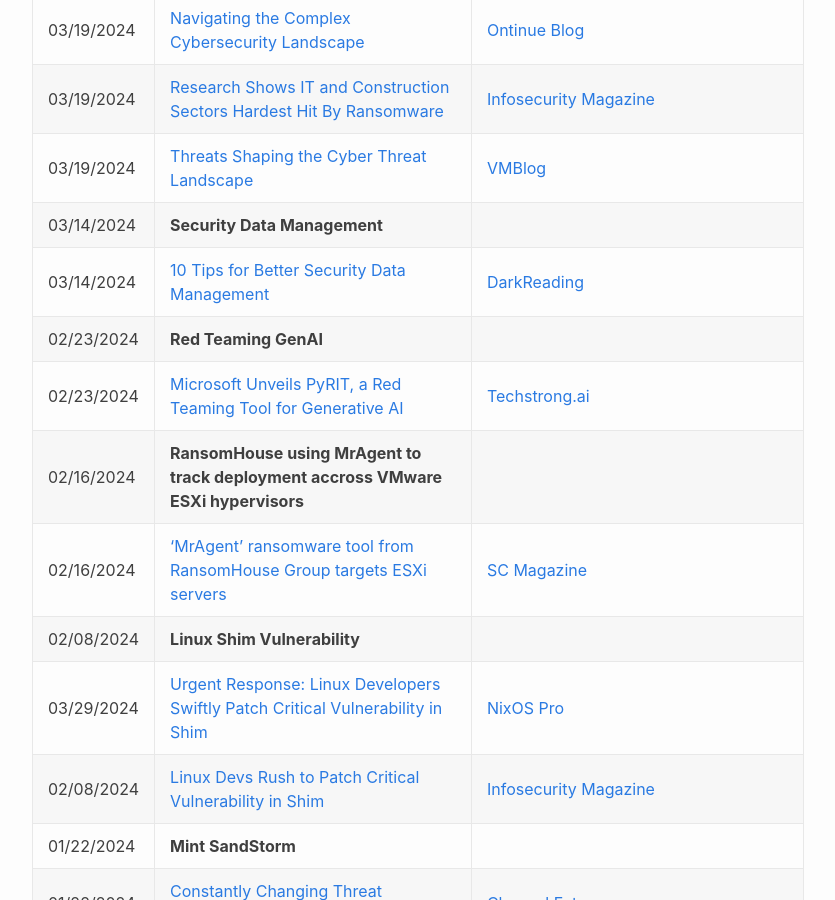
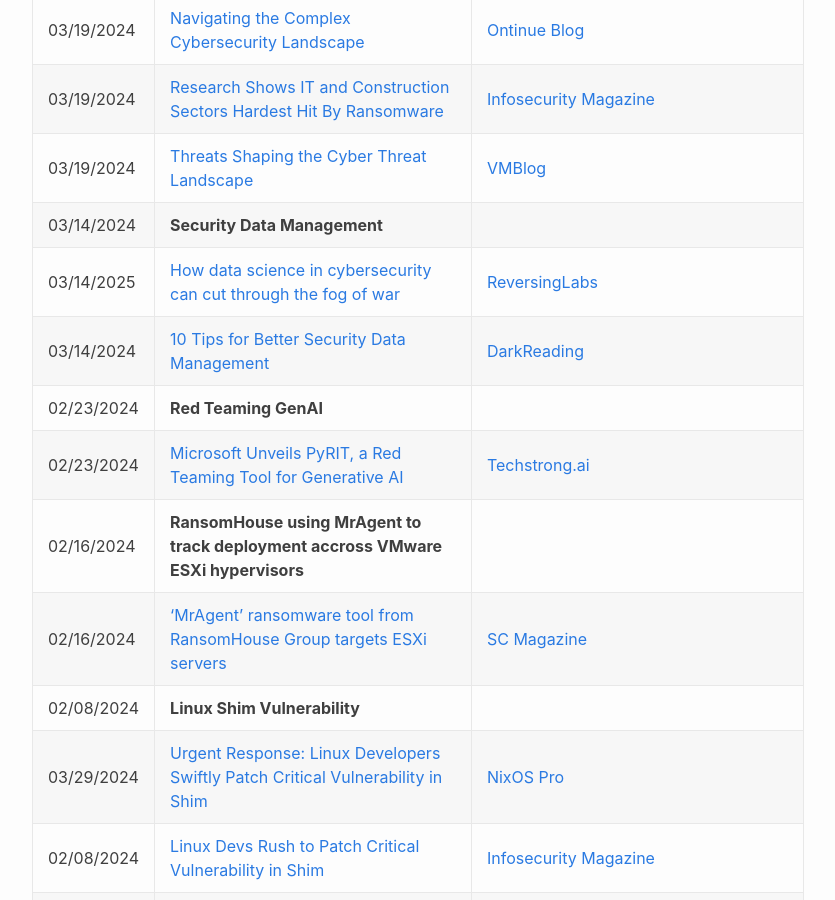
Before and after one commit to inverzeio/blog, a Jekyll site: the page built from media.md, in a window 1280 px wide and 900 px high, scrolled down 4149 px. Shown: the whole window, without its empty margins (222-1057 px from the left). Built offline with Jekyll 4.4.1, drawn with Linux system fonts in a browser that asks for light colours.

Commit message:
Update media.md

```diff
--- a/media.md
+++ b/media.md
@@ -67,6 +67,7 @@
 | 03/19/2024 | [Research Shows IT and Construction Sectors Hardest Hit By Ransomware](https://www.infosecurity-magazine.com/news/it-construction-sectors-ransomware/) | [Infosecurity Magazine](https://infosecurity-magazine.com) |
 | 03/19/2024 | [Threats Shaping the Cyber Threat Landscape](https://vmblog.com/archive/2024/03/19/ontinue-releases-first-inaugural-threat-intelligence-report-threats-shaping-the-cyber-threat-landscape.aspx) | [VMBlog](https://vmblog.com) |
 | 03/14/2024 | **Security Data Management** ||
+| 03/14/2025 | [How data science in cybersecurity can cut through the fog of war](https://www.reversinglabs.com/blog/cybersecurity-fog-of-war-data-science) | [ReversingLabs](https://www.reversinglabs.com) |
 | 03/14/2024 | [10 Tips for Better Security Data Management](https://www.darkreading.com/cybersecurity-analytics/10-tips-for-better-security-data-management) | [DarkReading](https://www.darkreading.com) |
 | 02/23/2024 | **Red Teaming GenAI** ||
 | 02/23/2024 | [Microsoft Unveils PyRIT, a Red Teaming Tool for Generative AI](https://techstrong.ai/cybersecurity-ai/microsoft-unveils-pyrit-a-red-teaming-tool-for-generative-ai/) | [Techstrong.ai](https://techstrong.ai/) |
```
